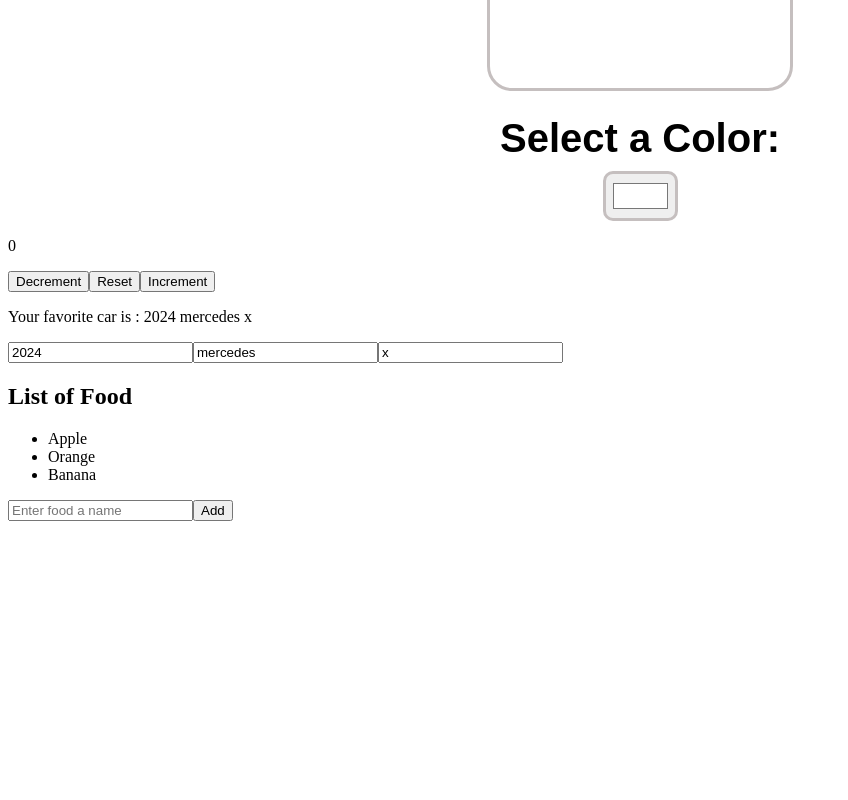
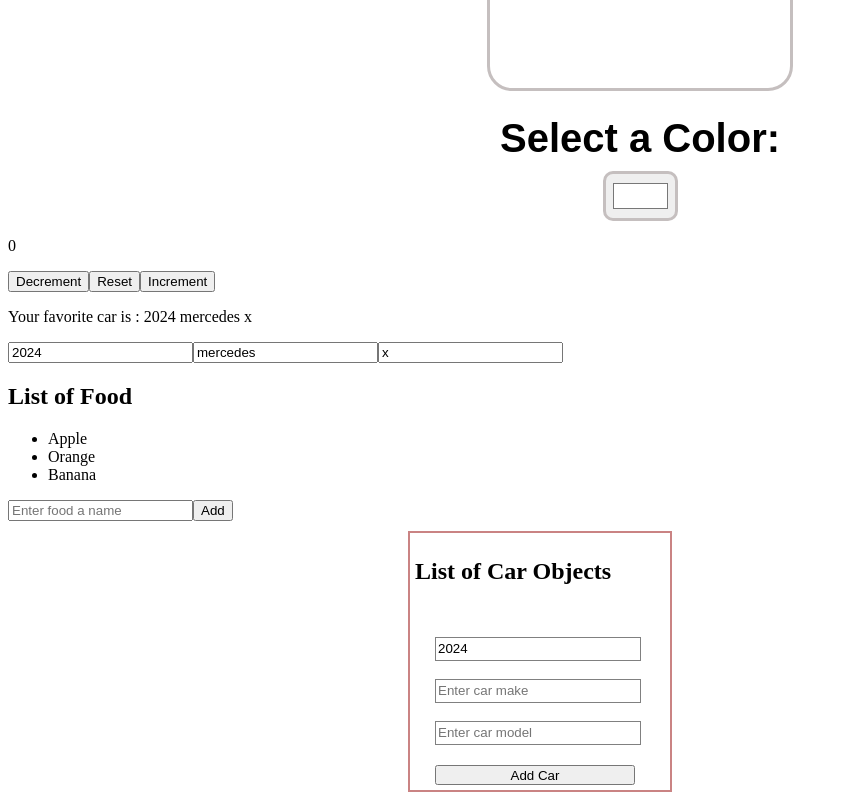
Before and after one commit to MelikeDemiralayy/react-works, a React (Vite) app: page / in a window 1280 px wide. Shown: the part 1053-1853 px from the top of the page, without its empty margins (0-848 px from the left). Before the commit the page ends 1582 px from the top, so only its background shows below. Built offline with nearby package versions, Linux system fonts and the light colour scheme.

Commit message:
update array of objects in state - list of car objects

```diff
--- a/src/App.jsx
+++ b/src/App.jsx
@@ -14,6 +14,7 @@ import ColorPicker from "./ColorPicker"
 import UpdaterFunction from "./UpdaterFunction"
 import UpdateObjects from "./UpdateObjects"
 import UpdateArrays from "./UpdateArrays"
+import CarList from "./CarList"
 
 
 function App() {
@@ -39,6 +40,7 @@ function App() {
     <UpdaterFunction/>
     <UpdateObjects/>
     <UpdateArrays/>
+    <CarList/>
      {/* <Footer/> */}
 
     </>
--- /dev/null
+++ b/src/CarList.jsx
@@ -0,0 +1,61 @@
+import { element } from "prop-types";
+import { useState } from "react"
+
+
+const CarList = () => {
+const[cars, setCars] = useState([]);
+const [carYear, setCarYear] = useState(new Date().getFullYear());
+const [carMake ,setCarMake] = useState("");
+const [carModel, setCarModel] = useState("");
+
+function handleAddCar(){
+    const newCar = {
+        year: carYear,
+        make: carMake,
+        model: carModel
+    }
+
+    setCars(cars => [...cars, newCar])
+
+    setCarYear(new Date().getFullYear());
+    setCarMake("");
+    setCarModel("");
+
+}
+
+function handleRemoveCar(index){
+ setCars(c => c.filter((_,i) => i !== index))
+}
+
+function handleYearChange(event){
+    setCarYear(event.target.value);
+
+}
+
+function handleMakeChange(event){
+ setCarMake(event.target.value);
+}
+
+function handleModelChange(event){
+setCarModel(event.target.value)
+}
+
+  return (
+    <div className="carlist-container">
+      <h2>List of Car Objects</h2>
+      <ul>
+       {cars.map((car,index) => <li key={index} onClick={() => handleRemoveCar(index)}>
+        {car.year} {car.make} {car.model}
+       </li>)}
+      </ul>
+
+      <input type="number" value={carYear}  onChange={handleYearChange}/><br/>
+      <input type="text" value={carMake} onChange={handleMakeChange} placeholder="Enter car make " /><br/>
+      <input type="text" value={carModel} onChange={handleModelChange} placeholder="Enter car model"/>
+      <button onClick={handleAddCar}>Add Car</button>
+
+     </div>
+  )
+}
+
+export default CarList
--- a/src/index.css
+++ b/src/index.css
@@ -160,3 +160,37 @@ inline: taiwind gibi kütüphaneler ile ya da direkt const styles{} şeklinde.
   border: 3px solid rgb(197, 191, 191);
   ;
 }
+
+.carlist-container{
+  display: flex;
+  flex-direction: column;
+ width: 250px;
+ text-align: start;
+ justify-content: center;
+ border: 2px solid rgb(202, 131, 131);
+ margin: 5px;
+ padding: 5px;
+ margin-left: 400px;
+ margin-top: 10px;
+}
+
+.carlist-container input{
+  width: 200px;
+  height: 20px;
+  text-align: start;
+  justify-content: center;
+  align-items: center;
+  margin-left: 20px;
+  border: 1px solid gray;
+}
+
+.carlist-container button{
+  width: 200px;
+  height: 20px;
+  text-align: center;
+  justify-content: center;
+  align-items: center;
+  margin-left: 20px;
+  margin-top:20px;
+
+}
```
